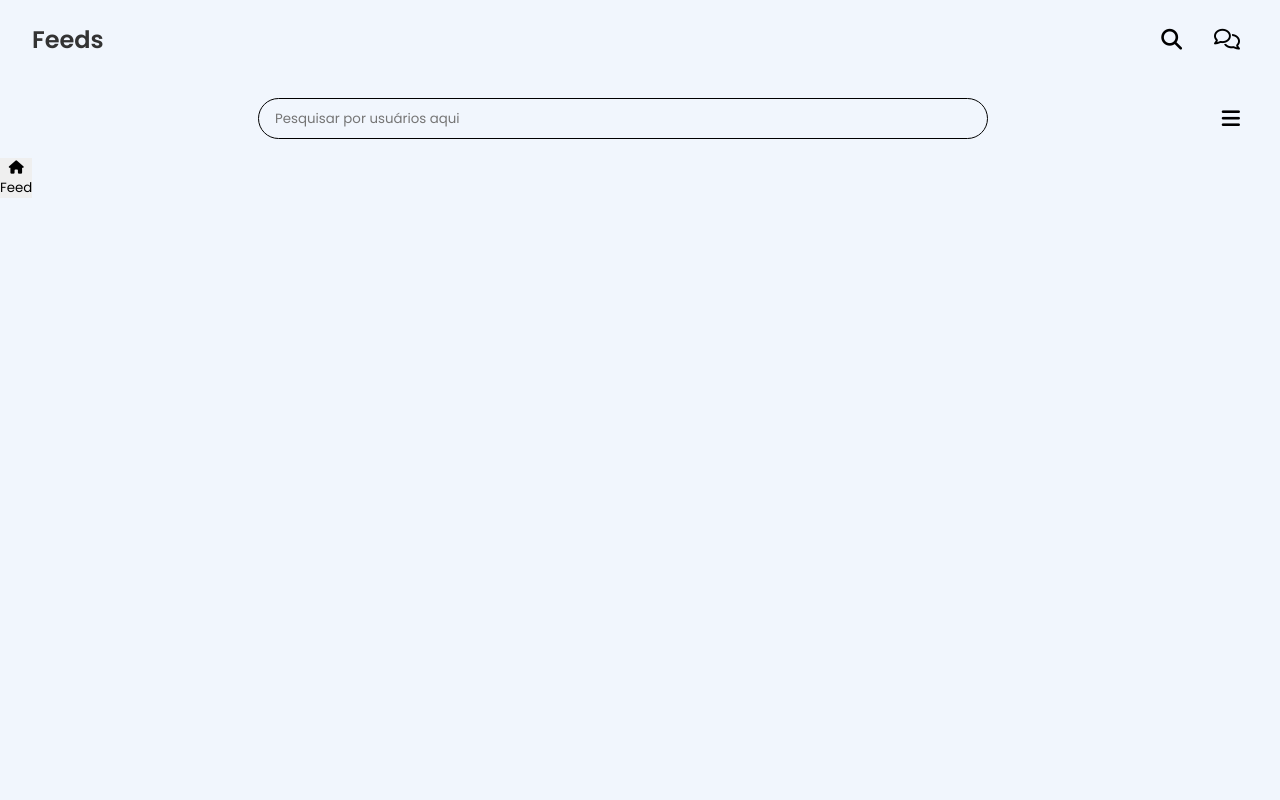
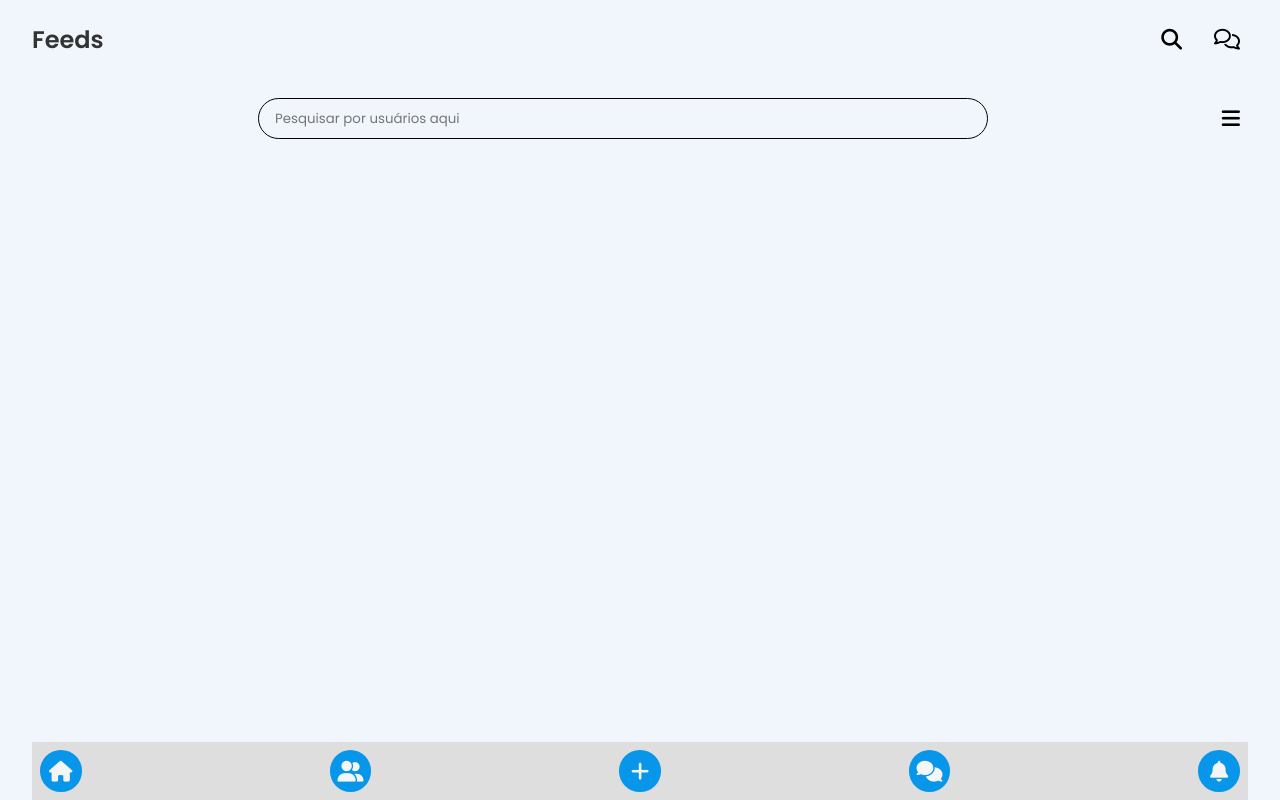
Before and after one commit to CleytonSouza1305/rede-social-api, a plain HTML site: page frontend/assets/pages/feed.html in a window 1280 px wide. Drawn offline with nearby package versions, Linux system fonts and the light colour scheme; no server answers.

Commit message:
Finalizando o html do footer

```diff
--- a/frontend/assets/css/feed.css
+++ b/frontend/assets/css/feed.css
@@ -12,6 +12,7 @@ html {
 body {
   background-color: #f1f6fd;
   color: #333;
+  position: relative;
 }
 
 ul {
@@ -216,9 +217,66 @@ main {
   font-weight: 600;
 }
 
-.post-liked {
-  color: rgb(209, 96, 164);
+footer {
+  width: 100%;
+  padding: 0 2rem;
+  position: fixed;
+  bottom: 0;
 }
+
+footer .footer-content {
+  background-color: rgb(222, 222, 222);
+  display: flex;
+  align-items: center;
+  justify-content: space-between;
+  padding: 0.5rem;
+}
+
+footer .footer-content .section-navgation {
+  position: relative;
+  display: flex;
+  align-items: center;
+  justify-content: center;
+}
+
+footer .footer-content .section-navgation button {
+  background-color: rgb(7, 150, 233);
+  color: #f4f5f6;
+  width: 30px;
+  height: 30px;
+  font-size: 1.3rem;
+  border-radius: 50%;
+  padding: 1.3rem;
+  display: flex;
+  align-items: center;
+  justify-content: center;
+  transition: all 0.3s ease;
+}
+
+footer .footer-content .section-navgation span {
+  position: absolute;
+  bottom: 45px;
+  background-color: #212121;
+  color: #f4f5f6;
+  padding: 0.3rem 0.5rem;
+  border: 1px solid #f4f5f6;
+  border-radius: 4px;
+  text-align: center;
+  visibility: hidden;
+  opacity: 0;
+  transition: visibility 0s, opacity 0.3s linear;
+}
+
+footer .footer-content .section-navgation:hover span {
+  visibility: visible;
+  opacity: 1;
+}
+
+footer .footer-content .section-navgation:hover button {
+  background-color: rgb(5, 121, 182);
+}
+
+
 
 .display {
   display: none;
--- a/frontend/assets/pages/feed.html
+++ b/frontend/assets/pages/feed.html
@@ -48,40 +48,43 @@
   </main>
 
   <footer>
+    <div class="footer-content">
       <div class="section-navgation">
         <a href="#navgation-feed">
           <button>
             <i class="fa-solid fa-house"></i>
-          <p>Feed</p>
           </button>
+          <span>Feed</span>
         </a>
       </div>
-
       <div class="section-navgation">
-      <button></button>
-      <p></p>
+        <button>
+          <i class="fas fa-user-friends"></i>
+        </button>
+        <span>Amigos</span>
       </div>
-
       <div class="section-navgation">
-      <button></button>
-      <p></p>
+        <button>
+          <i class="fa-solid fa-plus"></i>
+        </button>
+        <span>Publicar</span>
       </div>
-
       <div class="section-navgation">
-      <button></button>
-      <p></p>
+        <button>
+          <i class="fa-solid fa-comments"></i>
+        </button>
+        <span>Mensagens</span>
       </div>
-
       <div class="section-navgation">
-      <button></button>
-      <p></p>
+        <button>
+          <i class="fa-solid fa-bell"></i>
+        </button>
+        <span>Notificações</span>
       </div>
-
-    <div class="section-navgation">
-      <button></button>
-      <p></p>
     </div>
   </footer>
+
+
 
   <script src="../js/feed.js" type="module"></script>
   <script src="https://cdn.jsdelivr.net/npm/jwt-decode@3.1.2/build/jwt-decode.min.js"></script>
```
Lines whose indentation alone changed are shown as unchanged.
